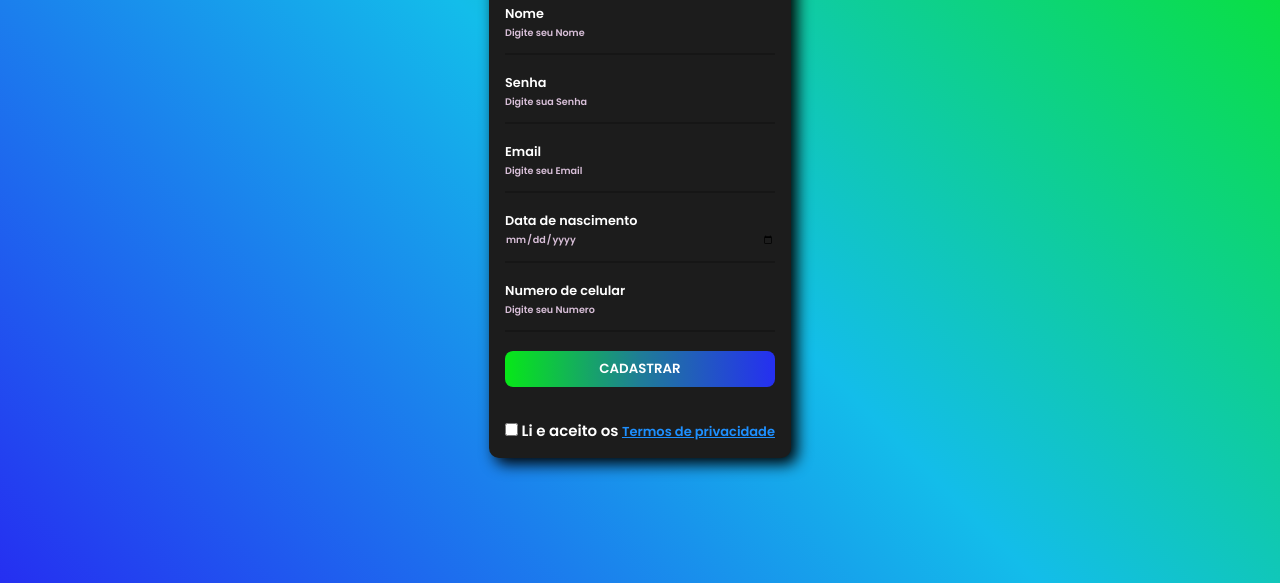
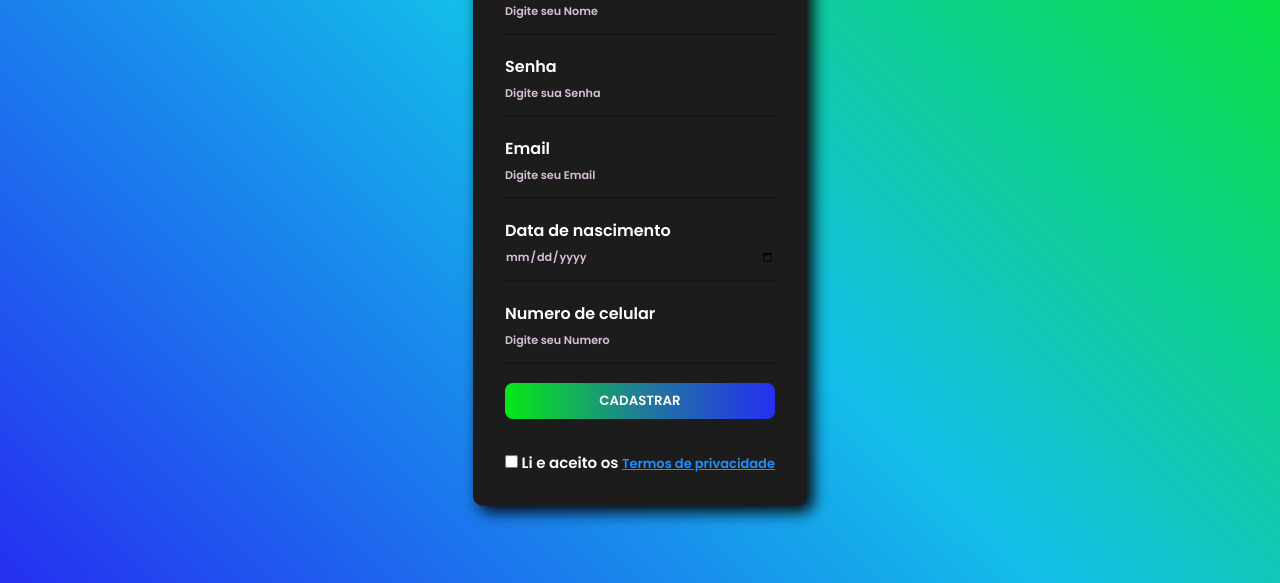
Before and after one commit to juliosilvacwb/controlle-financeiro, a plain HTML site: page cadastro-de-usuario/cadastro-de-usuario.html in a window 1280 px wide. Shown: the part 217-800 px from the top of the page. Drawn offline with Linux system fonts and the light colour scheme.

Commit message:
Ajuste da largura tela de cadastro style css

```diff
--- a/cadastro-de-usuario/cadastro-de-usuario.html
+++ b/cadastro-de-usuario/cadastro-de-usuario.html
@@ -62,7 +62,6 @@
 
     </main>
 
+    <script src="cadastro-usuario.js"></script>
 </body>
-<script src="cadastro-usuario.js"></script>
-
 </html>
--- a/cadastro-de-usuario/style.css
+++ b/cadastro-de-usuario/style.css
@@ -3,7 +3,7 @@
     margin: 0;
     padding: 0;
     font-family: "poppins", sans-serif;
-
+    box-sizing: border-box;
 }
 
 body{
@@ -14,16 +14,16 @@ body{
     display: flex;
     align-items: center;
     justify-content: center;
-    box-sizing: border-box;
 }
 
 main.container {
     background: #1C1C1C;
     border-radius: 10px;
-    max-width: 360px;
-    min-height: 60vh;
-    padding: 1rem;
-    box-shadow: 6px 6px 15px black;
+    max-width: 350vw;
+    min-height: 40vh;
+    padding: 2rem;
+    position: fixed;
+    box-shadow: 6px 6px 15px rgb(7, 7, 7);
 
 }
 
@@ -48,7 +48,7 @@ main h1::before {
 
 
 .form {
-    font-size: 0.8rem;
+    font-size: 1rem;
     color: white;
     display: flex;
     flex-direction: column;
@@ -91,7 +91,7 @@ main h1::before {
 .textbox input {
     border: none;
     outline: none;
-    font-size: 0.6rem;
+    font-size: 0.7rem;
     margin-bottom: 10px;
     background: none;
     width: 100%;
```
